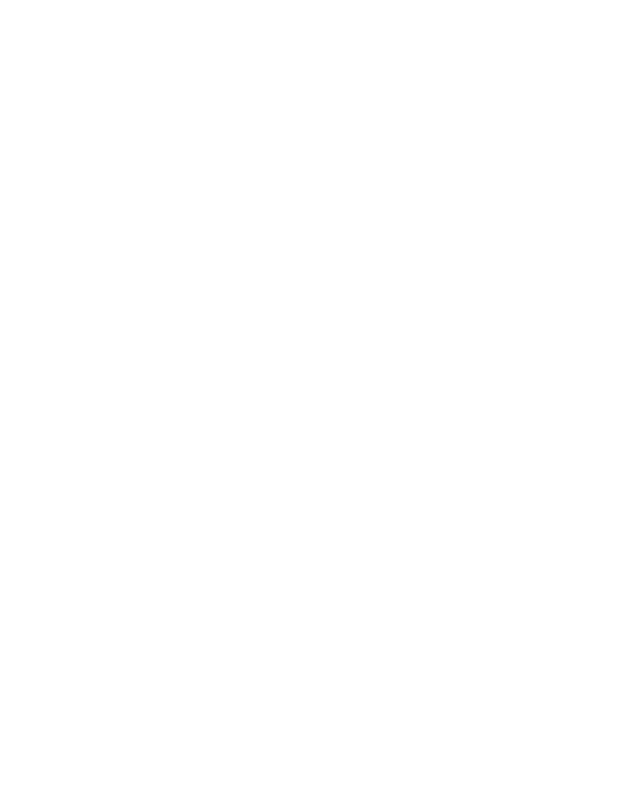
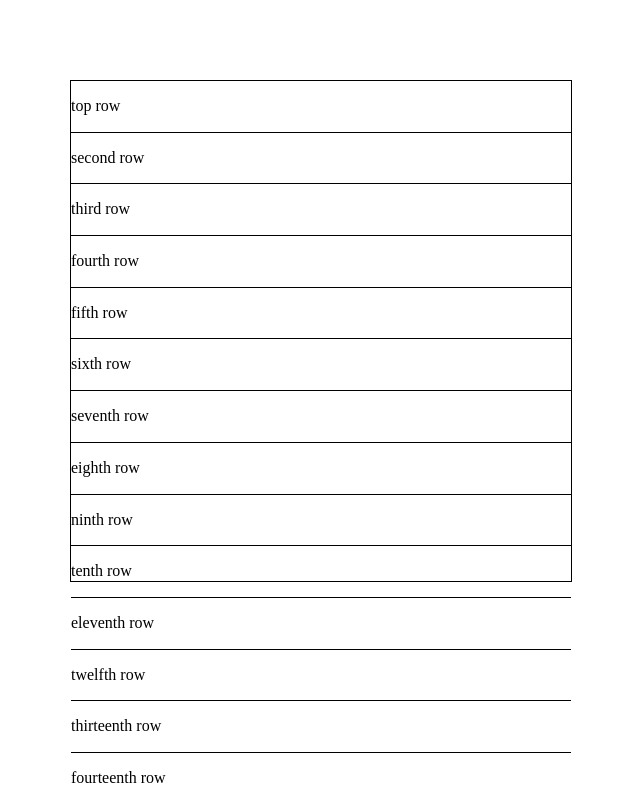
Before and after one commit to Blake-D/12-tone-matrix-player, a plain HTML site: page secondIndex.html in a window 1280 px wide. Shown: the whole page, without its empty margins (98-738 px from the left). Drawn offline with Linux system fonts and the light colour scheme.

Commit message:
taking a lunch break. basic grid is under construction. still working on row placement. no work on columns

```diff
--- a/secondIndex.html
+++ b/secondIndex.html
@@ -3,9 +3,56 @@
 <head>
     <meta charset="UTF-8">
     <meta name="viewport" content="width=device-width, initial-scale=1.0">
+    <link rel="stylesheet" href="secondStyle.css">
     <title>12 Tone Matrix Generator</title>
 </head>
 <body>
+    <div id="main">
+        <div class="row">
+            <p>top row</p>
+        </div>
+        <div class="row">
+            <p>second row</p>
+        </div>
+        <div class="row">
+            <p>third row</p>
+        </div>
+        <div class="row">
+            <p>fourth row</p>
+        </div>
+        <div class="row">
+            <p>fifth row</p>
+        </div>
+        <div class="row">
+            <p>sixth row</p>
+        </div>
+        <div class="row">
+            <p>seventh row</p>
+        </div>
+        <div class="row">
+            <p>eighth row</p>
+        </div>
+        <div class="row">
+            <p>ninth row</p>
+        </div>
+        <div class="row">
+            <p>tenth row</p>
+        </div>
+        <div class="row">
+            <p>eleventh row</p>
+        </div>
+        <div class="row">
+            <p>twelfth row</p>
+        </div>
+        <div class="row">
+            <p>thirteenth row</p>
+        </div>
+        <div class="bottom-row">
+            <p>fourteenth row</p>
+        </div>
+    </div>
 
+
+    <script src="secondScript.js"></script>
 </body>
 </html>
--- a/secondStyle.css
+++ b/secondStyle.css
@@ -0,0 +1,12 @@
+#main{
+    height: 500px;
+    width: 500px;
+    margin: 10vmin 20vmin 20vmin 20vmin;
+    border: solid black;
+    border-width: thin;
+}
+
+.row{
+    height: 34.7px;
+    border-bottom: 1px solid black;
+}
```
